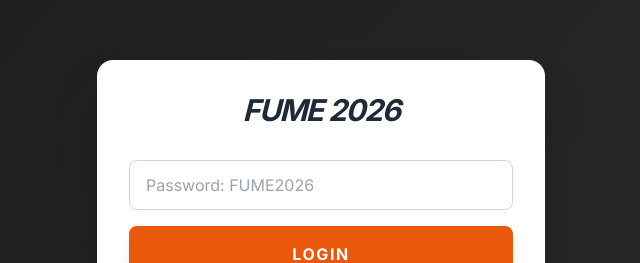
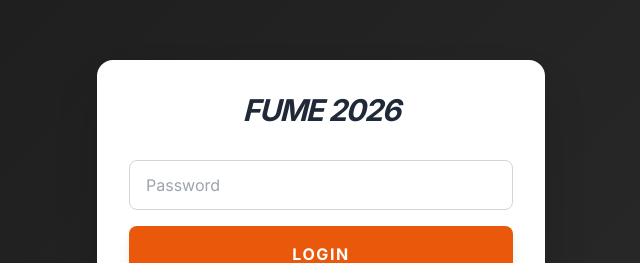
Before and after one commit to danb123456/FUME-2026-Vendor-Onboarding-V3, a React (Vite) app: page / in a window 1280 px wide. Shown: the part 213-476 px from the top of the page, without its empty margins (319-959 px from the left). Built offline with nearby package versions, Linux system fonts and the light colour scheme.

Commit message:
Update input placeholders and labels for clarity

```diff
--- a/App.tsx
+++ b/App.tsx
@@ -209,7 +209,7 @@ const App: React.FC = () => {
       <div className="bg-white rounded-2xl shadow-2xl p-8 w-full max-w-md">
         <h1 className="text-3xl font-black text-gray-800 text-center mb-8 uppercase italic tracking-tighter">FUME 2026</h1>
         <form onSubmit={handleAuth} className="space-y-4">
-          <input type="password" value={password} onChange={(e) => setPassword(e.target.value)} className="w-full px-4 py-3 rounded-lg border border-gray-300 outline-none focus:ring-2 focus:ring-orange-500" placeholder="Password: FUME2026" required />
+          <input type="password" value={password} onChange={(e) => setPassword(e.target.value)} className="w-full px-4 py-3 rounded-lg border border-gray-300 outline-none focus:ring-2 focus:ring-orange-500" placeholder="Password" required />
           {authError && <p className="text-red-500 text-sm font-bold text-center">{authError}</p>}
           <button type="submit" className="w-full bg-orange-600 text-white font-black py-4 rounded-lg shadow-lg uppercase tracking-widest hover:bg-orange-700 transition-colors">Login</button>
         </form>
@@ -338,7 +338,6 @@ const App: React.FC = () => {
             <div className={`p-4 rounded-xl font-black text-xs uppercase tracking-widest leading-relaxed shadow-inner ${formData.comingToStateFayre === 'Yes' ? 'bg-orange-50 text-orange-800 border-l-4 border-orange-500' : 'bg-blue-50 text-blue-800 border-l-4 border-blue-500'}`}>
               REQUIRED UNTIL: {formData.comingToStateFayre === 'Yes' ? '1st July 2026' : '14th June 2026'}. <br/>
               Deadline: 14th Feb 2026. Documents must be designed for Allianz Stadium/State Fayre for relevant dates.
-              Deadline: 14th Feb 2026. Docs must be designed for Allianz Stadium/State Fayre.
             </div>
             <div className="grid grid-cols-1 md:grid-cols-2 gap-x-8 gap-y-10">
               {PAPERWORK_ITEMS.map((item) => (
@@ -423,7 +422,6 @@ const App: React.FC = () => {
             <FormField label="Vehicle Registration Number" value={formData.vehicleReg} onChange={(v) => setFormData({...formData, vehicleReg: v})} required />
             <FormField label="Instagram Handle" value={formData.instagram} onChange={(v) => setFormData({...formData, instagram: v})} placeholder="@handle" />
             <div className="md:col-span-2">
-              <label className="block text-sm font-black text-gray-700 mb-2 uppercase italic">Questions / Comments *MUST INCLUDE ACCOMMODATION ADDRESS HERE*</label>
               <label className="block text-sm font-black text-gray-700 mb-2 uppercase italic">Questions / Comments *Must State Address for Live Days*</label>
               <textarea rows={3} className="w-full px-4 py-3 border border-gray-300 rounded-2xl outline-none font-medium focus:ring-2 focus:ring-orange-500" value={formData.comments} onChange={(e) => setFormData({...formData, comments: e.target.value})} />
             </div>
```
